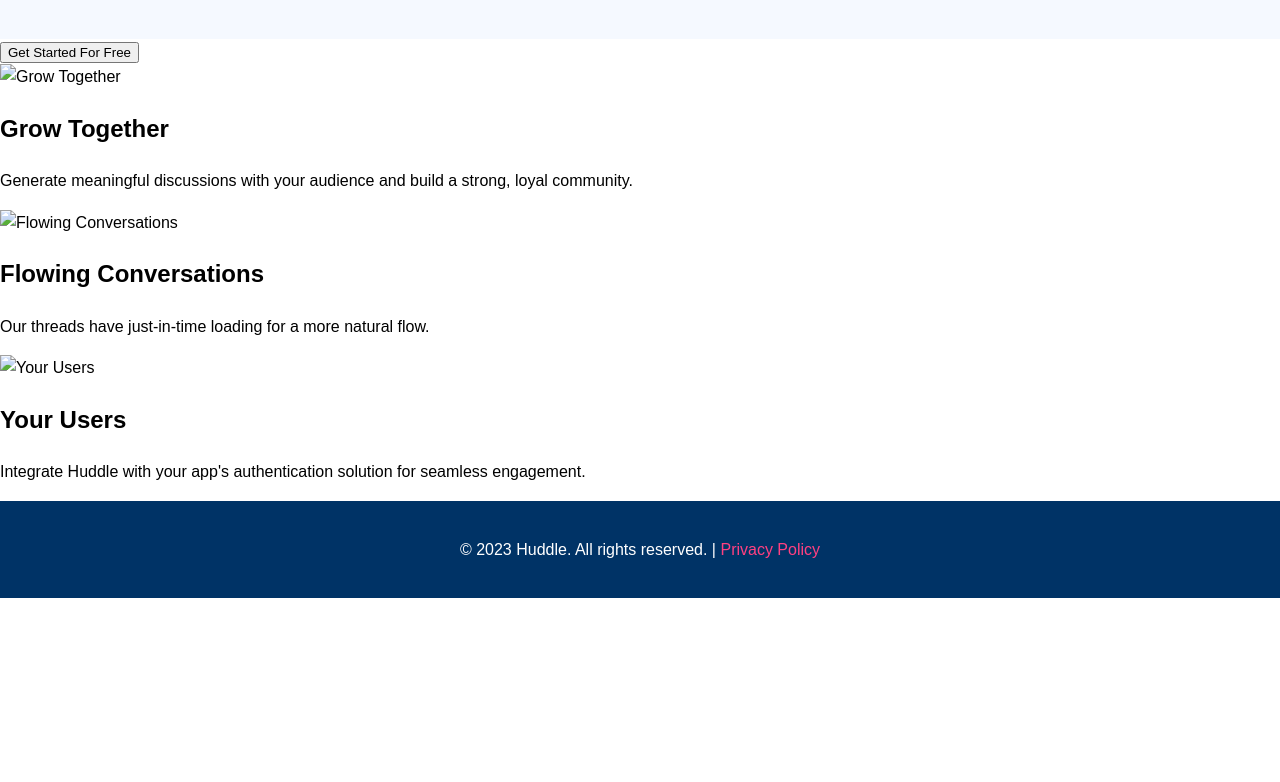
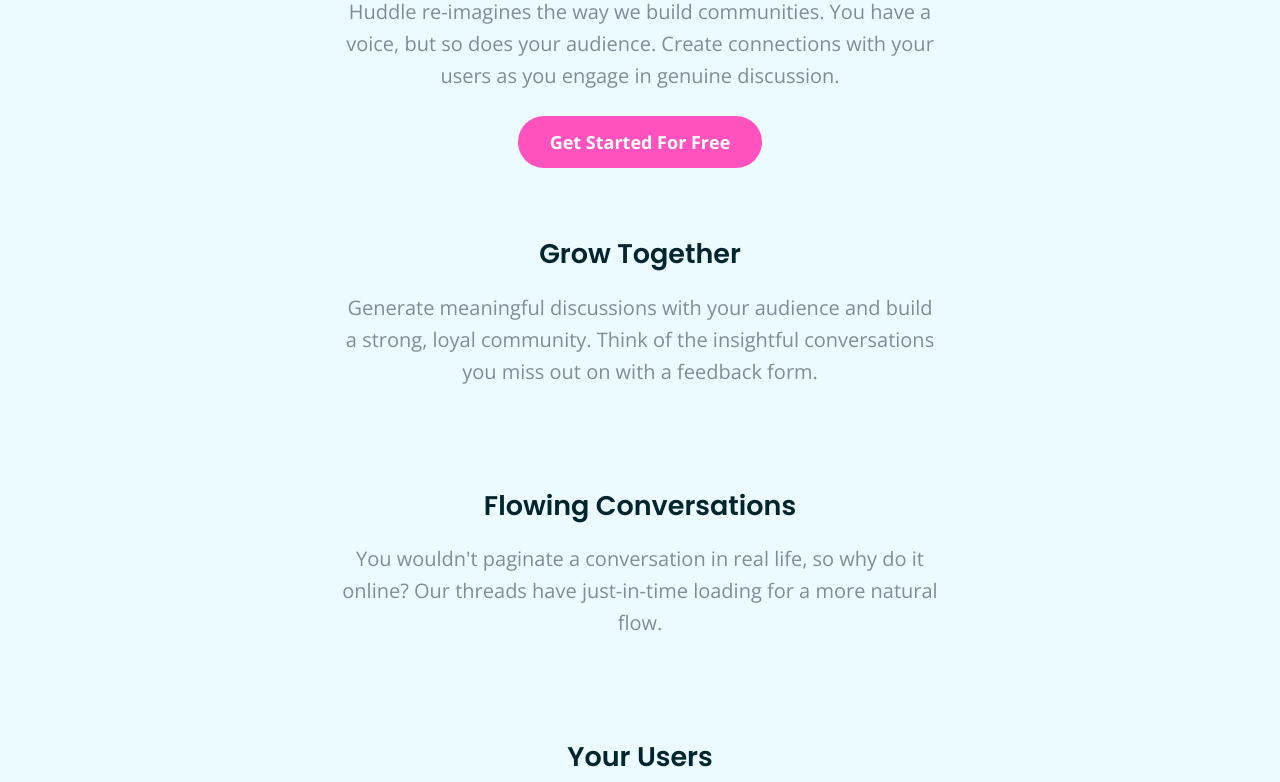
Before and after one commit to woliar634/HTML-CSS-Assignment, a plain HTML site: page index.html in a window 1280 px wide. Shown: the part 110-892 px from the top of the page. Before the commit the page ends 800 px from the top, so only its background shows below. Drawn offline with nearby package versions, Linux system fonts and the light colour scheme.

Commit message:
Update index.html

```diff
--- a/index.html
+++ b/index.html
@@ -3,77 +3,149 @@
 <head>
     <meta charset="UTF-8">
     <meta name="viewport" content="width=device-width, initial-scale=1.0">
+    <meta http-equiv="X-UA-Compatible" content="ie=edge">
     <title>Huddle</title>
+    <link href="https://fonts.googleapis.com/css2?family=Poppins:wght@600&family=Open+Sans:wght@400;700&display=swap" rel="stylesheet">
     <style>
+        :root {
+            /* Colors */
+            --pink: hsl(322, 100%, 66%);
+            --very-pale-cyan: hsl(193, 100%, 96%);
+            --very-dark-cyan: hsl(192, 100%, 9%);
+            --grayish-blue: hsl(208, 11%, 55%);
+
+            /* Typography */
+            --font-body: 'Open Sans', sans-serif;
+            --font-heading: 'Poppins', sans-serif;
+            --font-size-body: 18px;
+        }
+
+        * {
+            margin: 0;
+            padding: 0;
+            box-sizing: border-box;
+        }
+
         body {
+            font-family: var(--font-body);
+            font-size: var(--font-size-body);
+            line-height: 1.6;
+            background-color: var(--very-pale-cyan);
+            color: var(--grayish-blue);
             margin: 0;
-      font-family: Arial, sans-serif;
-      line-height: 1.6;
         }
 
         header {
-      background: #f5f9ff;
-      padding: 20px;
+            text-align: center;
+            padding: 2rem;
+        }
+
+        header h1 {
+            font-family: var(--font-heading);
+            font-weight: 600;
+            color: var(--very-dark-cyan);
+            margin-bottom: 1rem;
+        }
+
+        header p {
+            max-width: 600px;
+            margin: 0 auto 1.5rem auto;
+        }
+
+        header .cta-button {
+            display: inline-block;
+            background-color: var(--pink);
+            color: white;
+            padding: 0.75rem 2rem;
+            border-radius: 50px;
+            text-decoration: none;
+            font-weight: 700;
+        }
+
+        section {
+            padding: 2rem;
             text-align: center;
         }
 
-    header h1 {
-      margin: 0;
-      color: #333;
+        section h2 {
+            font-family: var(--font-heading);
+            font-weight: 600;
+            color: var(--very-dark-cyan);
+            margin-bottom: 1rem;
         }
 
-    header p {
-      color: #777;
+        section p {
+            max-width: 600px;
+            margin: 0 auto 2rem auto;
         }
 
-
         footer {
-      background: #003366;
+            background-color: var(--very-dark-cyan);
             color: white;
             text-align: center;
-      padding: 20px;
+            padding: 1rem 0;
         }
 
         footer a {
-      color: #ff4081;
+            color: var(--pink);
             text-decoration: none;
         }
 
-    footer a:hover {
-      text-decoration: underline;
+        .social-icons {
+            display: flex;
+            justify-content: center;
+            gap: 1rem;
+            margin-top: 1rem;
+        }
+
+        .social-icons a {
+            color: white;
+            font-size: 1.5rem;
+        }
+
+        /* Responsive Design */
+        @media (min-width: 768px) {
+            header p, section p {
+                font-size: 1.25rem;
+            }
+        }
+
+        @media (min-width: 1440px) {
+            header {
+                padding: 3rem;
+            }
         }
     </style>
 </head>
 <body>
     <header>
         <h1>Build The Community Your Fans Will Love</h1>
-    <p>Huddle re-imagines the way we build communities. You have a voice, so does your audience.</p>
+        <p>Huddle re-imagines the way we build communities. You have a voice, but so does your audience. Create connections with your users as you engage in genuine discussion.</p>
+        <a href="#" class="cta-button">Get Started For Free</a>
     </header>
 
-  <div class="cta">
-    <button>Get Started For Free</button>
-  </div>
+    <section>
+        <h2>Grow Together</h2>
+        <p>Generate meaningful discussions with your audience and build a strong, loyal community. Think of the insightful conversations you miss out on with a feedback form.</p>
+    </section>
 
-  <div class="features">
-    <div class="feature">
-      <img src="grow-together.png" alt="Grow Together">
-      <h2>Grow Together</h2>
-      <p>Generate meaningful discussions with your audience and build a strong, loyal community.</p>
-    </div>
-    <div class="feature">
-      <img src="flowing-conversations.png" alt="Flowing Conversations">
+    <section>
         <h2>Flowing Conversations</h2>
-      <p>Our threads have just-in-time loading for a more natural flow.</p>
-    </div>
-    <div class="feature">
-      <img src="your-users.png" alt="Your Users">
+        <p>You wouldn't paginate a conversation in real life, so why do it online? Our threads have just-in-time loading for a more natural flow.</p>
+    </section>
+
+    <section>
         <h2>Your Users</h2>
-      <p>Integrate Huddle with your app's authentication solution for seamless engagement.</p>
-    </div>
-  </div>
+        <p>It takes no time at all to integrate Huddle with your app's authentication solution. This means, once signed in to your app, your users can start chatting immediately.</p>
+    </section>
 
     <footer>
-    <p>&copy; 2023 Huddle. All rights reserved. | <a href="#">Privacy Policy</a></p>
+        <p>© Copyright 2018 Huddle. All rights reserved.</p>
+        <div class="social-icons">
+            <a href="#"><i class="fab fa-facebook"></i></a>
+            <a href="#"><i class="fab fa-twitter"></i></a>
+            <a href="#"><i class="fab fa-instagram"></i></a>
+        </div>
     </footer>
 </body>
 </html>
```
Lines whose indentation alone changed are shown as unchanged.
